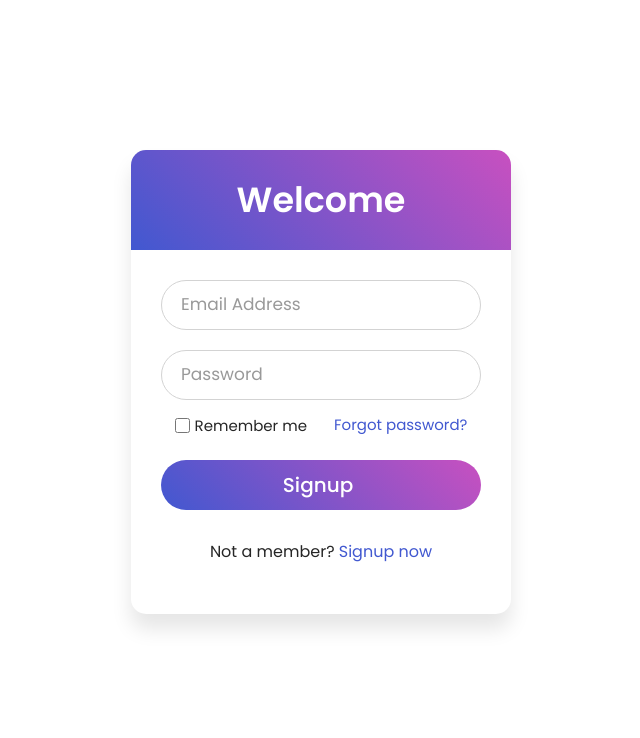
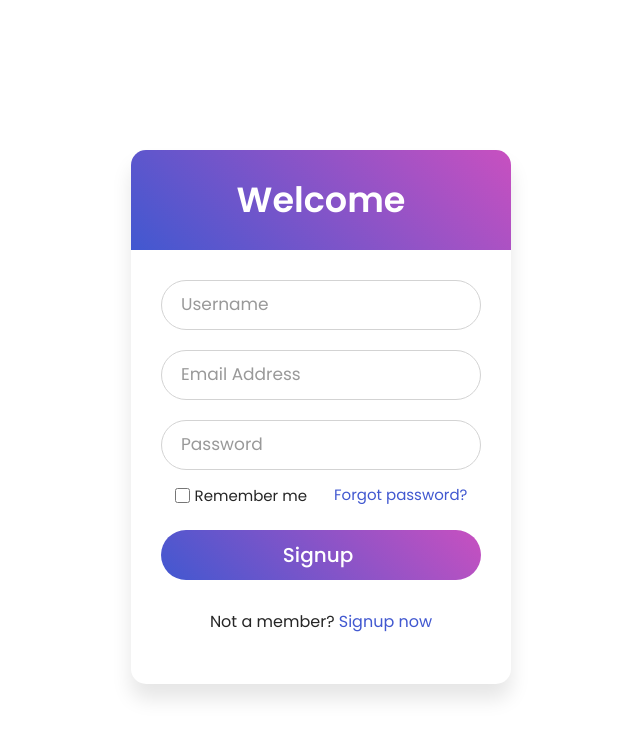
Before and after one commit to lkmSasanga/fas-web-app, a React (Create React App) app: page / in a window 1280 px wide. Both pictures are taken after a click on the link "Signup now". Shown: the top 738 px of the page, without its empty margins (319-959 px from the left). Built offline with nearby package versions, Linux system fonts and the light colour scheme.

Commit message:
username field injected

```diff
--- a/src/containers/Login/Login.js
+++ b/src/containers/Login/Login.js
@@ -98,10 +98,25 @@ class Login extends Component {
                             Welcome
                         </div>
                         <form action="#" onSubmit={this.onFormSubmit}>
-                            <div className={Classes.field}>
-                                <input type="text" required name="email" onChange={e => this.onChangeEmail(e)}/>
-                                <label>Email Address</label>
-                            </div>
+                            {!this.state.loadSignup ?
+                                <div className={Classes.field}>
+                                    <input type="text" required name="email" onChange={e => this.onChangeEmail(e)}/>
+                                    <label>Email Address</label>
+                                </div>
+                                :
+                                <React.Fragment>
+                                    <div className={Classes.field}>
+                                        <input type="text" required name="username" onChange={e => this.onChangeUsername(e)}/>
+                                        <label>Username</label>
+                                    </div>
+                                    <div className={Classes.field}>
+                                        <input type="text" required name="email" onChange={e => this.onChangeEmail(e)}/>
+                                        <label>Email Address</label>
+                                    </div>
+                                </React.Fragment>
+
+                            }
+
                             <div className={Classes.field}>
                                 <input type="password" required name="password" onChange={e => this.onChangePassword(e)}/>
                                 <label>Password</label>
```
Also changed, not shown: 1 other file (tests, documents, lock files or other folders).
